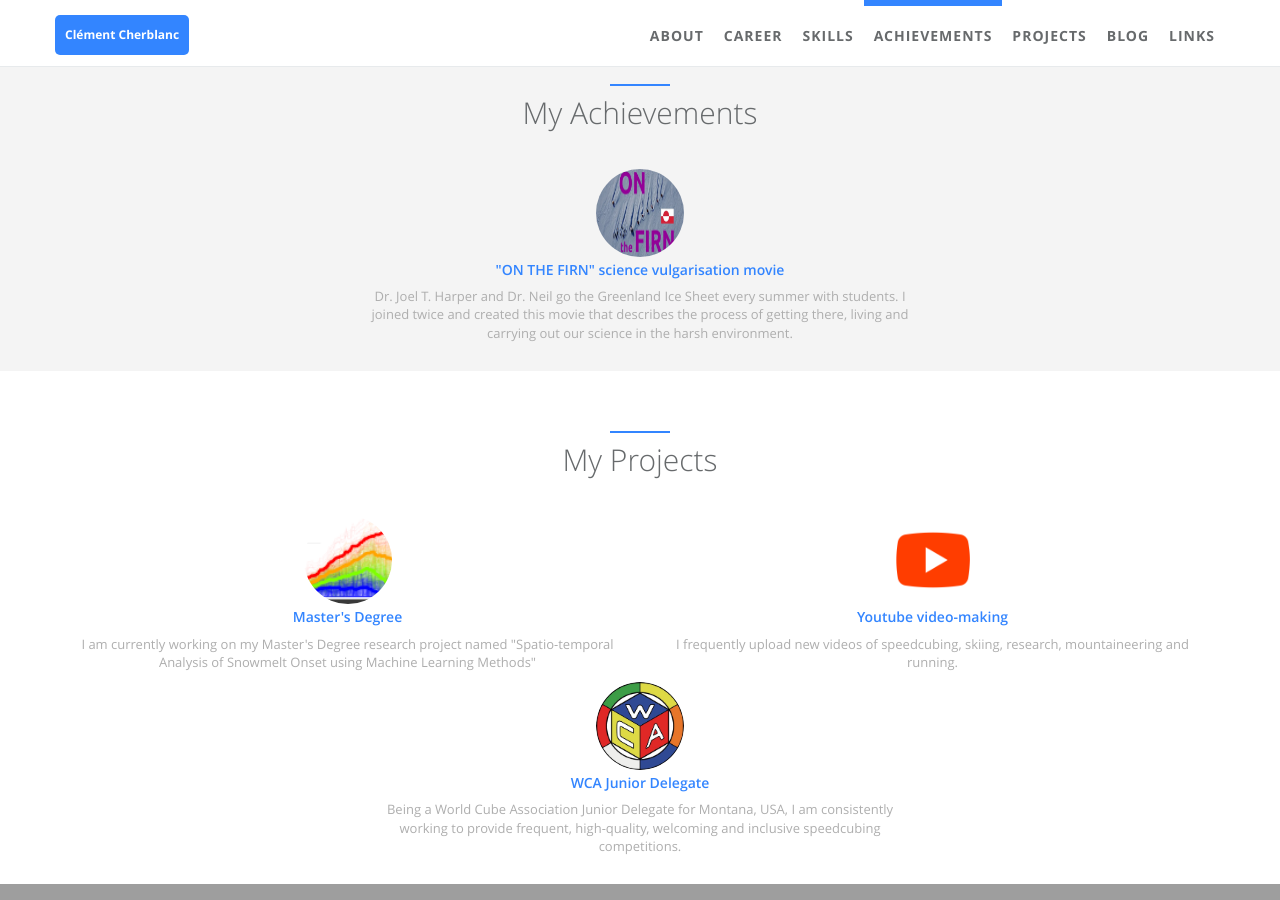
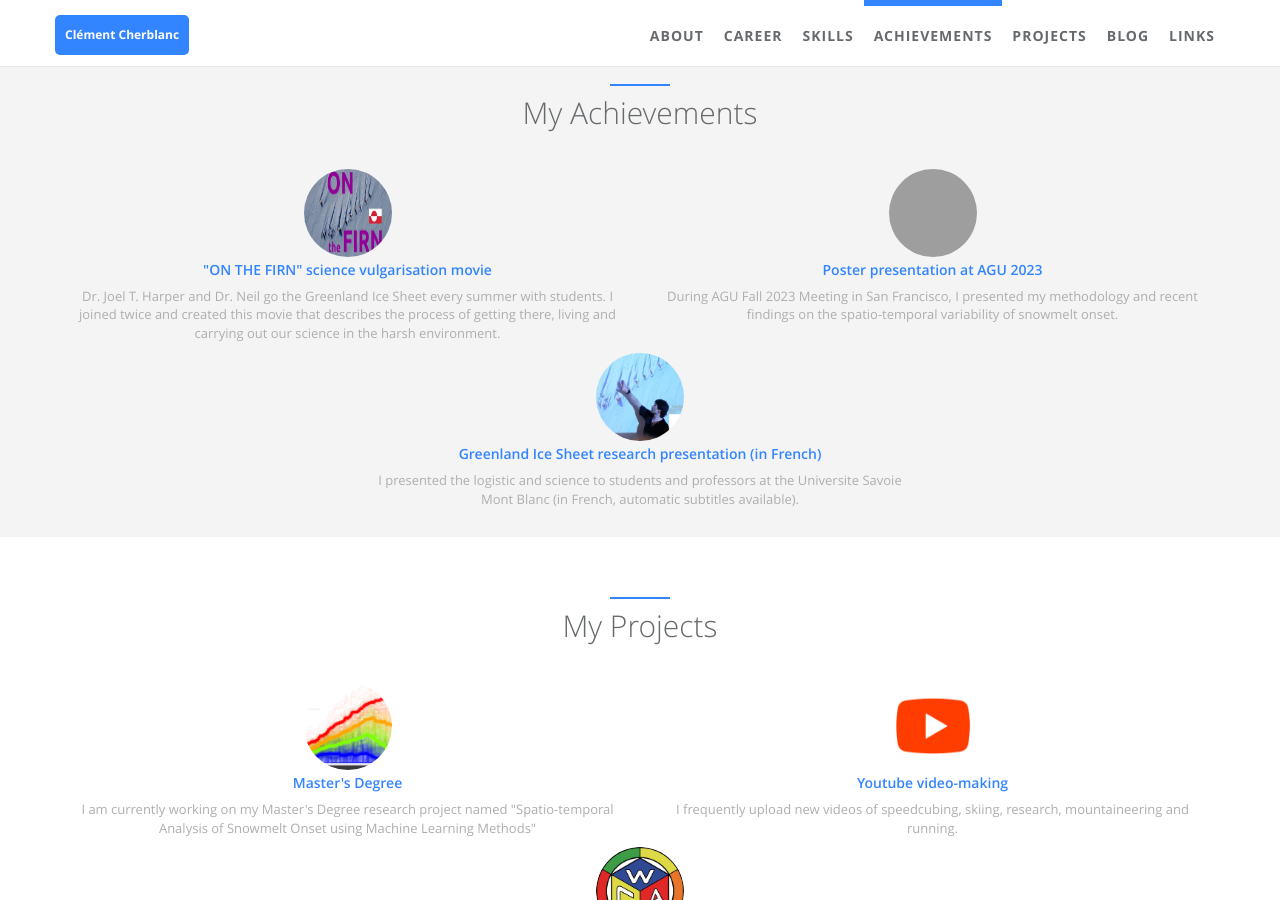
Before and after one commit to ClemAntarctica/ClemAntarctica.github.io, a Jekyll site: the page built from index.html, in a window 1280 px wide and 900 px high, scrolled down 2635 px. Built offline with Jekyll 4.4.1, drawn with Linux system fonts in a browser that asks for light colours; grey boxes are pictures that could not be loaded.

Commit message:
Add files via upload

```diff
--- a/_data/index/achievements.yml
+++ b/_data/index/achievements.yml
@@ -7,6 +7,15 @@
   url: https://www.youtube.com/watch?v=4UO1d3kQTf0
   desc: "Dr. Joel T. Harper and Dr. Neil go the Greenland Ice Sheet every summer with students. I joined twice and created this movie that describes the process of getting there, living and carrying out our science in the harsh environment."
 
+- name: 'Poster presentation at AGU 2023'
+  img: /static/assets/img/landing/poster_AGU.png
+  url: https://agu.confex.com/agu/fm23/meetingapp.cgi/Paper/1418761
+  desc: "During AGU Fall 2023 Meeting in San Francisco, I presented my methodology and recent findings on the spatio-temporal variability of snowmelt onset."
+
+- name: 'Greenland Ice Sheet research presentation (in French)'
+  img: /static/assets/img/landing/presentation_USMB_Greenland.png
+  url: https://www.youtube.com/watch?v=3Tlw0uV9oNo
+  desc: "I presented the logistic and science to students and professors at the Universite Savoie Mont Blanc (in French, automatic subtitles available)."
 
 #- name: Youtube video-making
 #  i18n:
```
